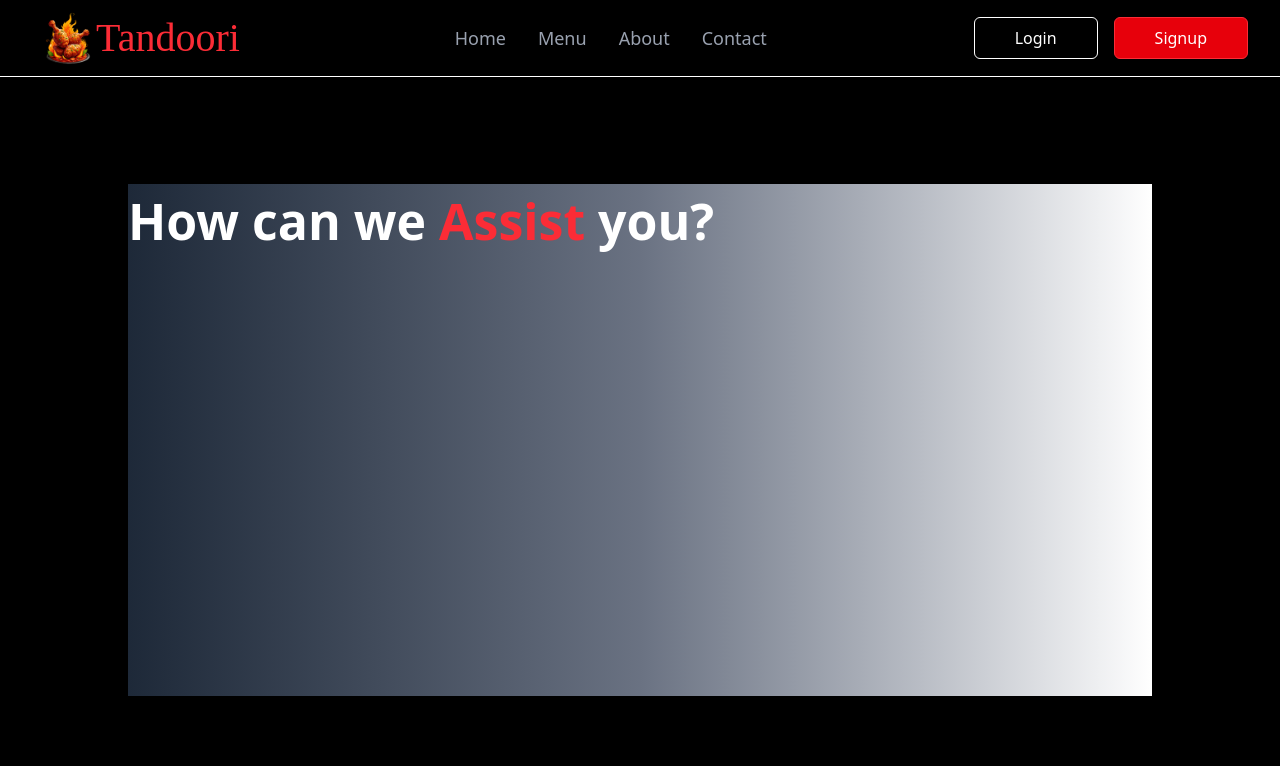
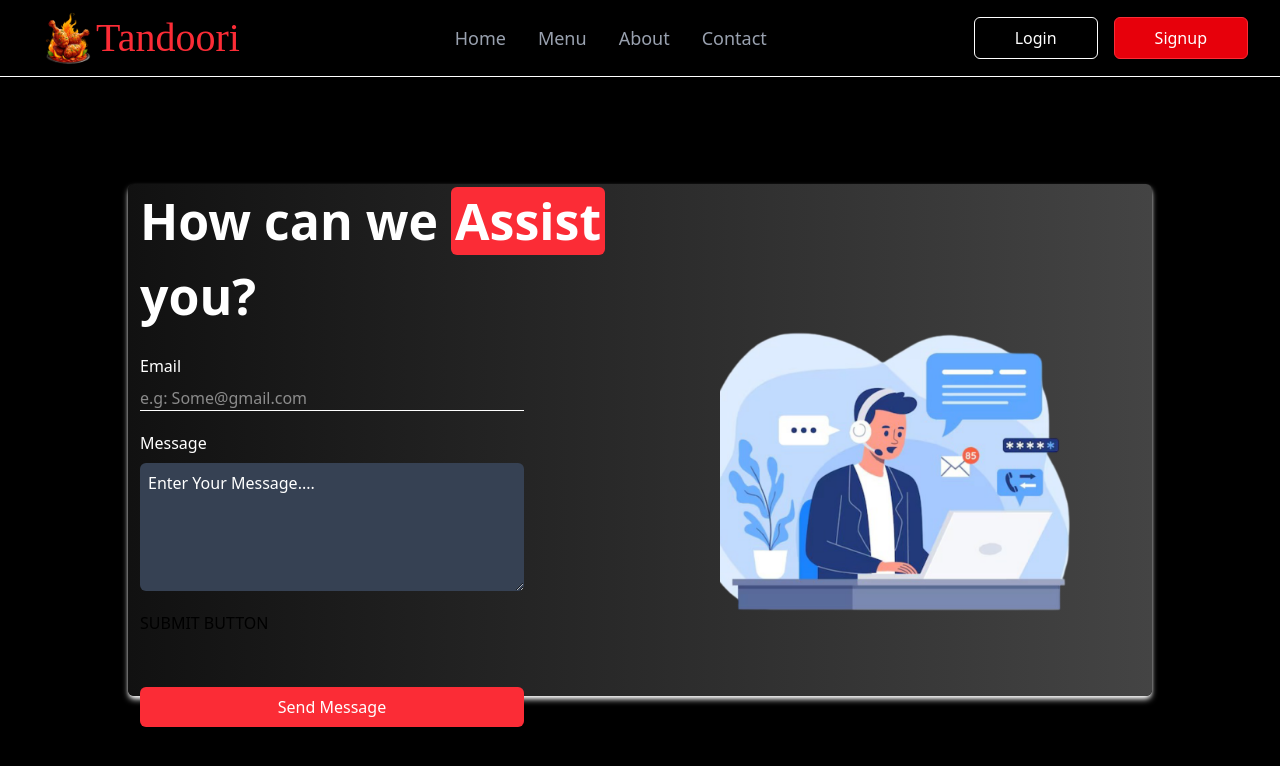
Before and after one commit to Mongus-2064/HotelTandoori, a Next.js app: page /Contact in a window 1280 px wide. Shown: the top 766 px of the page. Built offline with nearby package versions, Linux system fonts and the light colour scheme; a web font is replaced by a local one.

Commit message:
Contact page done

```diff
--- a/app/(Navlinks)/Contact/page.tsx
+++ b/app/(Navlinks)/Contact/page.tsx
@@ -1,17 +1,60 @@
+import Image from 'next/image'
 import React from 'react'
+import contact from "@/images/Contac.png"
 
 export default function page() {
   return (
     <main className='pt-20 min-h-screen bg-black flex justify-center items-center'>
-    <section className='bg-linear-to-r from-gray-800 via-gray-500 via-black to-white w-5xl h-128'>
+      <section className='bg-[linear-gradient(to_right,#111,#222,#333,#444)] px-3 w-5xl shadow-md rounded-md shadow-white h-128 flex items-center lg:flex-row flex-col justify-between'>
 
+        {/* HEADER TEXT */}
 
         <section className='h-full'>
-  <p className='text-white text-[50px] font-bold'>How can we <span className='text-red-500'>Assist</span> you?</p>
+          <p className='text-white text-[50px] font-bold'>How can we <span className='bg-red-500 text-white px-1  rounded-md'>Assist</span> you?</p>
+
+          {/* FORM STARTED */}
+
+          <form className='flex gap-5 flex-col'>
+
+            {/* EMAIL INPUT */}
+
+            <div className='flex flex-col w-sm gap-2 pt-5'>
+              <label className='text-white'>Email</label>
+              <input
+                placeholder='e.g: Some@gmail.com'
+                type='email' className='bg-transparent border-b text-white border-white outline-none' />
+            </div>
+
+            {/* MESSAGE INPUT */}
+
+            <div className='flex flex-col w-sm  gap-2'>
+              <label className='text-white'>Message</label>
+              <textarea
+                placeholder='Enter Your Message....'
+                className='bg-gray-700 rounded-md h-32 placeholder:text-white p-2 text-white'
+              />
+            </div>
+
+            SUBMIT BUTTON
+
+            <div className='w-sm pt-8'>
+              <button className='text-center bg-red-500 w-full hover:cursor-pointer hover:scale-105 transition-transform rounded-md p-2 text-white'>Send Message</button>
+
+            </div>
+          </form>
         </section>
 
 
-<section></section>
+        <section>
+          <div className='w-105 hidden lg:inline-block h-96 relative'>
+            <Image
+              src={contact}
+              alt='contact-image'
+              fill
+              className='object-cover object-center'
+            />
+          </div>
+        </section>
       </section>
 
     </main>
```
Also changed, not shown: images/Contac.png (added). Lines whose indentation alone changed are shown as unchanged.
